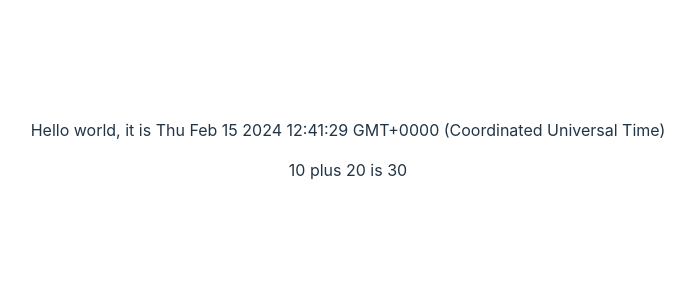
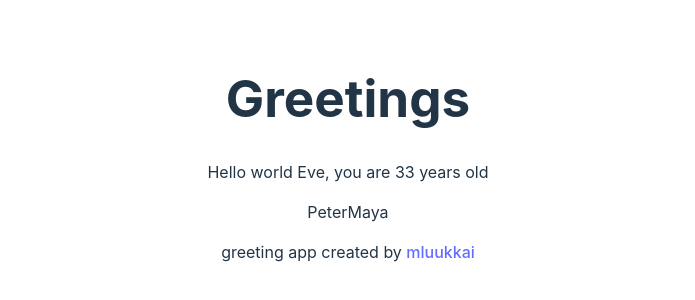
Before and after one commit to kokoalita/FSCOURSE, a React (Vite) app in the folder part1/: page / in a window 1280 px wide. Shown: the part 250-550 px from the top of the page, without its empty margins (292-987 px from the left). Built offline with nearby package versions, Linux system fonts and the light colour scheme.

Commit message:
commit message to test

```diff
--- a/part1/src/App.jsx
+++ b/part1/src/App.jsx
@@ -1,6 +1,8 @@
 import { useState } from 'react'
 import reactLogo from './assets/react.svg'
 import viteLogo from '/vite.svg'
+import React from 'react'
+import ReactDOM from 'react-dom/client'
 import './App.css'
 
 /*function App() {
@@ -32,7 +34,7 @@ import './App.css'
   )
 }
 */
-const App = () => {
+/*const App = () => {
   const now = new Date()
   const a = 10
   const b = 20
@@ -46,5 +48,34 @@ const App = () => {
       </p>
     </div>
   )
+}*/
+const Hello = (props) => {
+  console.log(props)
+  return (
+    <div>
+      <p>Hello world {props.name}, you are {props.age} years old</p>
+    </div>
+  )
 }
+
+const Footer = () => {
+  return (
+    <div>
+      greeting app created by <a href='https://github.com/mluukkai'>mluukkai</a>
+    </div>
+  )
+}
+
+const App = () => {
+  const friends = [ 'Peter', 'Maya']
+  return (
+    <>
+      <h1>Greetings</h1>
+      <Hello name='Eve' age={26 + 7} />
+      <p>{friends}</p>
+      <Footer />
+    </>
+  )
+}
+
 export default App
```
